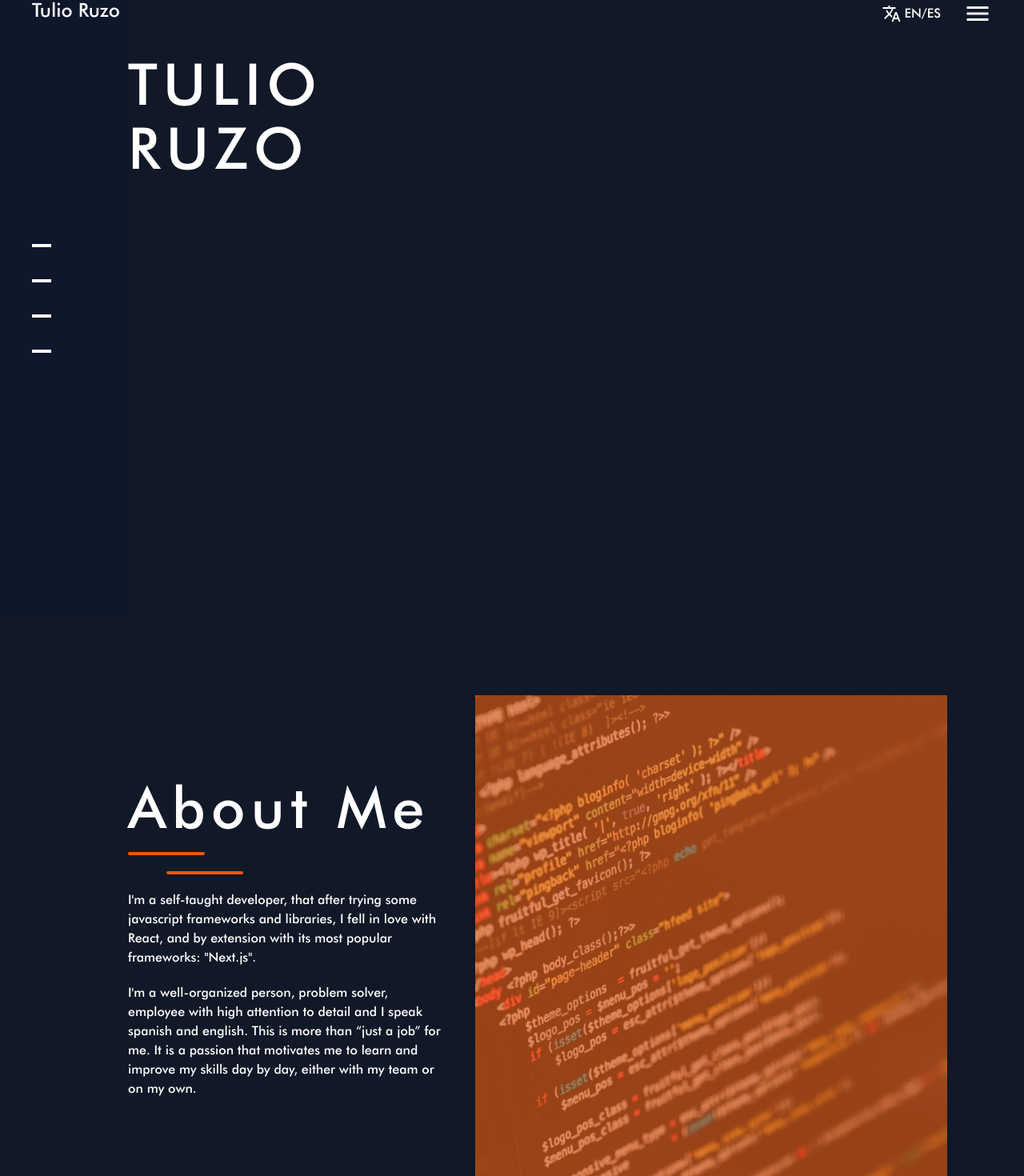
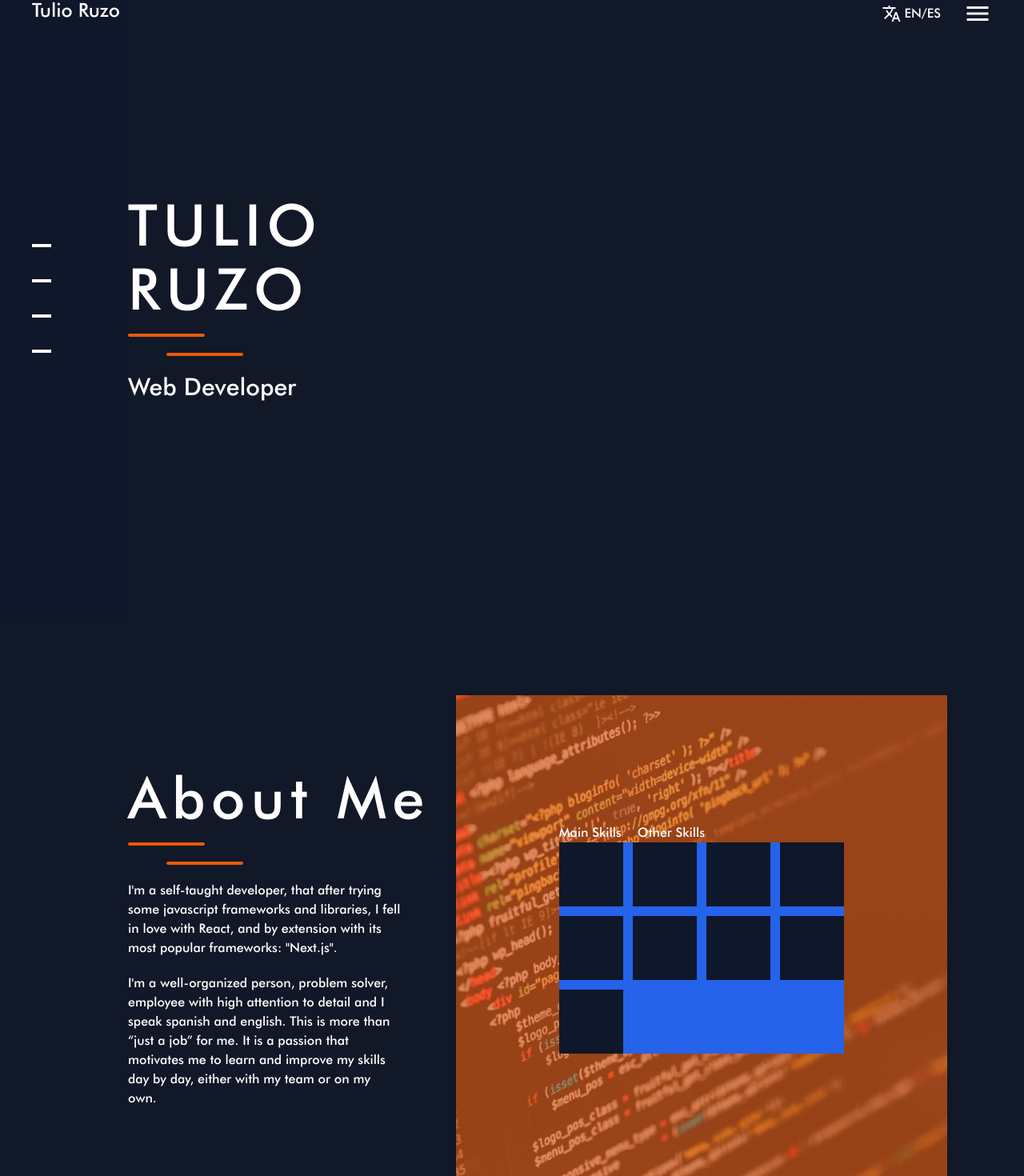
Before and after one commit to TulioDR/portfolio-v2, a Next.js app: page / in a window 1280 px wide. Shown: the part 27-1497 px from the top of the page at 80% size. Built offline with nearby package versions, Linux system fonts and the light colour scheme.

Commit message:
pages layout change

```diff
--- /dev/null
+++ b/src/components/DescriptionContainer.tsx
@@ -0,0 +1,13 @@
+import { ReactNode } from "react";
+
+type Props = {
+   children: ReactNode;
+};
+
+export default function DescriptionContainer({ children }: Props) {
+   return (
+      <div className="space-y-5 2xl:space-y-8 w-2/5 flex flex-col justify-center z-10">
+         {children}
+      </div>
+   );
+}
--- a/src/components/SectionContainer.tsx
+++ b/src/components/SectionContainer.tsx
@@ -26,7 +26,7 @@ export default function SectionContainer({ children, index }: Props) {
       >
          <div className="h-full w-full pl-40 2xl:pl-48 py-24 2xl:py-32 pr-24 2xl:pr-32 text-white">
             <AnimatePresence>
-               <div className="h-full w-full">
+               <div className="h-full w-full flex">
                   <>{selected && children}</>
                </div>
             </AnimatePresence>
--- a/src/components/SectionTitle.tsx
+++ b/src/components/SectionTitle.tsx
@@ -14,7 +14,7 @@ export default function SectionTitle({ children }: Props) {
             delay: 0.4,
             ease: "easeInOut",
          }}
-         className="text-5xl lg:text-6xl xl:text-7xl 2xl:text-8xl whitespace-nowrap z-10 tracking-widest"
+         className="text-5xl lg:text-6xl xl:text-7xl 2xl:text-8xl tracking-widest min-w-max"
       >
          {children}
       </motion.h1>
--- a/src/containers/About.tsx
+++ b/src/containers/About.tsx
@@ -1,36 +1,38 @@
 import SectionContainer from "../components/SectionContainer";
-import { motion } from "framer-motion";
+import { AnimatePresence, motion } from "framer-motion";
 import SectionTitle from "../components/SectionTitle";
 import CardAnimation from "../animations/CardAnimation";
 import Image from "next/image";
 import aboutImage from "../assets/images/skills.jpg";
 import Underline from "../components/Underline";
+import { useState } from "react";
+import DescriptionContainer from "../components/DescriptionContainer";
 
 type Props = {};
 
 export default function About({}: Props) {
+   const [showMainSkills, setShowMainSkills] = useState<Boolean>(true);
+
    return (
       <SectionContainer index={1}>
-         <div className="flex h-full space-x-10">
-            <div className="space-y-5 2xl:space-y-8 w-2/5 flex flex-col justify-center">
+         <DescriptionContainer>
             <SectionTitle>About Me</SectionTitle>
             <Underline />
-               <div className="space-y-5 text-xs lg:text-sm xl:text-base 2xl:text-lg">
+            <div className="space-y-5 text-xs lg:text-sm xl:text-base 2xl:text-lg w-5/6">
                <div>
-                     I'm a self-taught developer, that after trying some
-                     javascript frameworks and libraries, I fell in love with
-                     React, and by extension with its most popular frameworks:
-                     "Next.js".
+                  I'm a self-taught developer, that after trying some javascript
+                  frameworks and libraries, I fell in love with React, and by
+                  extension with its most popular frameworks: "Next.js".
                </div>
                <div>
                   I'm a well-organized person, problem solver, employee with
-                     high attention to detail and I speak spanish and english.
-                     This is more than “just a job” for me. It is a passion that
-                     motivates me to learn and improve my skills day by day,
-                     either with my team or on my own.
+                  high attention to detail and I speak spanish and english. This
+                  is more than “just a job” for me. It is a passion that
+                  motivates me to learn and improve my skills day by day, either
+                  with my team or on my own.
                </div>
             </div>
-            </div>
+         </DescriptionContainer>
          <motion.div
             initial={{ scale: 0.9 }}
             animate={{ scale: 1 }}
@@ -39,19 +41,57 @@ export default function About({}: Props) {
                delay: 0.4,
                ease: "easeInOut",
             }}
-               className=" w-3/5 shadow-md h-full origin-right relative overflow-hidden"
+            className="w-3/5 shadow-md h-full origin-right relative overflow-hidden"
          >
             <Image
                src={aboutImage}
-                  alt="skills"
+               alt="about"
                layout="fill"
                className="object-cover"
             />
             <div className="bg-orange-600 bg-opacity-60 top-0 left-0 w-full h-full absolute"></div>
             <CardAnimation />
-               <div className="absolute space-y-5 w-full h-full"></div>
+            <div className="absolute space-y-5 w-full h-full grid place-content-center">
+               <div className="mx-auto">
+                  <div className="flex space-x-5">
+                     <div onClick={() => setShowMainSkills(true)}>
+                        Main Skills
+                     </div>
+                     <div onClick={() => setShowMainSkills(false)}>
+                        Other Skills
+                     </div>
+                  </div>
+                  <div className="flex relative overflow-hidden">
+                     <motion.div
+                        animate={{ x: showMainSkills ? 0 : "-100%" }}
+                        transition={{ duration: 0.8 }}
+                        className="grid grid-cols-4 gap-3 min-w-max bg-blue-600"
+                     >
+                        <div className="bg-slate-900 h-20 w-20"></div>
+                        <div className="bg-slate-900 h-20 w-20"></div>
+                        <div className="bg-slate-900 h-20 w-20"></div>
+                        <div className="bg-slate-900 h-20 w-20"></div>
+                        <div className="bg-slate-900 h-20 w-20"></div>
+                        <div className="bg-slate-900 h-20 w-20"></div>
+                        <div className="bg-slate-900 h-20 w-20"></div>
+                        <div className="bg-slate-900 h-20 w-20"></div>
+                        <div className="bg-slate-900 h-20 w-20"></div>
+                     </motion.div>
+                     <motion.div
+                        animate={{ x: showMainSkills ? "100%" : 0 }}
+                        transition={{ duration: 0.8 }}
+                        className="grid grid-cols-4 gap-3 min-w-max bg-red-600 absolute top-0 left-0"
+                     >
+                        <div className="bg-slate-900 h-20 w-20"></div>
+                        <div className="bg-slate-900 h-20 w-20"></div>
+                        <div className="bg-slate-900 h-20 w-20"></div>
+                        <div className="bg-slate-900 h-20 w-20"></div>
+                        <div className="bg-slate-900 h-20 w-20"></div>
                      </motion.div>
                   </div>
+               </div>
+            </div>
+         </motion.div>
       </SectionContainer>
    );
 }
--- a/src/containers/Contact.tsx
+++ b/src/containers/Contact.tsx
@@ -5,12 +5,12 @@ import Underline from "../components/Underline";
 import Image from "next/image";
 import contactImg from "../assets/images/contact.jpg";
 import CardAnimation from "../animations/CardAnimation";
+import DescriptionContainer from "../components/DescriptionContainer";
 
 export default function Contact() {
    return (
       <SectionContainer index={3}>
-         <div className="flex h-full">
-            <div className="w-2/5 space-y-10 flex flex-col justify-center">
+         <DescriptionContainer>
             <SectionTitle>Get In Touch</SectionTitle>
             <Underline />
             <div className="text-3xl hover:text-gray-400 duration-300 cursor-pointer max-w-min mb-8">
@@ -19,7 +19,7 @@ export default function Contact() {
             <div className="text-3xl hover:text-gray-400 duration-300 cursor-pointer max-w-min">
                Github
             </div>
-            </div>
+         </DescriptionContainer>
          <div className="w-3/5 bg-gray-200 relative overflow-hidden h-full shadow-2xl">
             <Image
                src={contactImg}
@@ -56,7 +56,6 @@ export default function Contact() {
                </button>
             </div>
          </div>
-         </div>
       </SectionContainer>
    );
 }
--- a/src/containers/HomePage.tsx
+++ b/src/containers/HomePage.tsx
@@ -1,15 +1,21 @@
+import DescriptionContainer from "../components/DescriptionContainer";
 import SectionContainer from "../components/SectionContainer";
 import SectionTitle from "../components/SectionTitle";
+import Underline from "../components/Underline";
 
 type Props = {};
 
 export default function HomePage({}: Props) {
    return (
       <SectionContainer index={0}>
-         <SectionTitle>
-            <div className="mb-2">TULIO</div>
-            <div>RUZO</div>
-         </SectionTitle>
+         <DescriptionContainer>
+            <SectionTitle>
+               <div className="mb-2">TULIO</div>
+               <div>RUZO</div>
+            </SectionTitle>
+            <Underline />
+            <div className="text-3xl">Web Developer</div>
+         </DescriptionContainer>
       </SectionContainer>
    );
 }
--- a/src/containers/Projects.tsx
+++ b/src/containers/Projects.tsx
@@ -1,4 +1,5 @@
 import React from "react";
+import DescriptionContainer from "../components/DescriptionContainer";
 import SectionContainer from "../components/SectionContainer";
 import SectionTitle from "../components/SectionTitle";
 import Underline from "../components/Underline";
@@ -8,15 +9,14 @@ type Props = {};
 export default function Projects({}: Props) {
    return (
       <SectionContainer index={2}>
-         <div className="flex h-full">
-            <div className="flex flex-col space-y-10 justify-center w-2/5">
+         <DescriptionContainer>
             <SectionTitle>Projects</SectionTitle>
             <Underline />
             <div className="text-3xl">
                <div>I love Animation, Technology,</div>
                <div>and Design</div>
             </div>
-            </div>
+         </DescriptionContainer>
          <div className="grid grid-cols-2 gap-5 w-3/5 overflow-y-scroll pr-5">
             <article className="aspect-16/9 w-full bg-blue-500"></article>
             <article className="aspect-16/9 w-full bg-orange-500"></article>
@@ -24,11 +24,6 @@ export default function Projects({}: Props) {
             <article className="aspect-16/9 w-full bg-orange-500"></article>
             <article className="aspect-16/9 w-full bg-blue-500"></article>
             <article className="aspect-16/9 w-full bg-orange-500"></article>
-               <article className="aspect-16/9 w-full bg-blue-500"></article>
-               <article className="aspect-16/9 w-full bg-orange-500"></article>
-               <article className="aspect-16/9 w-full bg-blue-500"></article>
-               <article className="aspect-16/9 w-full bg-orange-500"></article>
-            </div>
          </div>
       </SectionContainer>
    );
```
Lines whose indentation alone changed are shown as unchanged.
